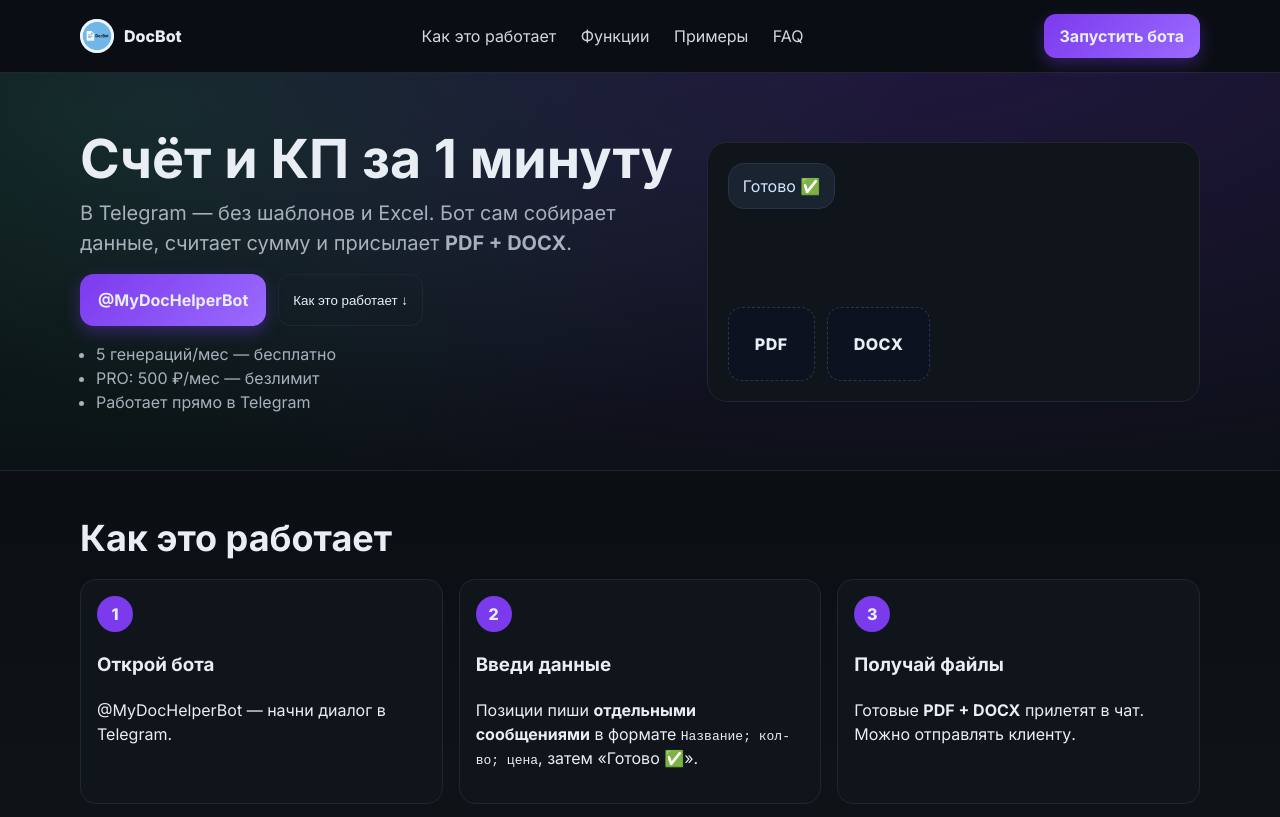
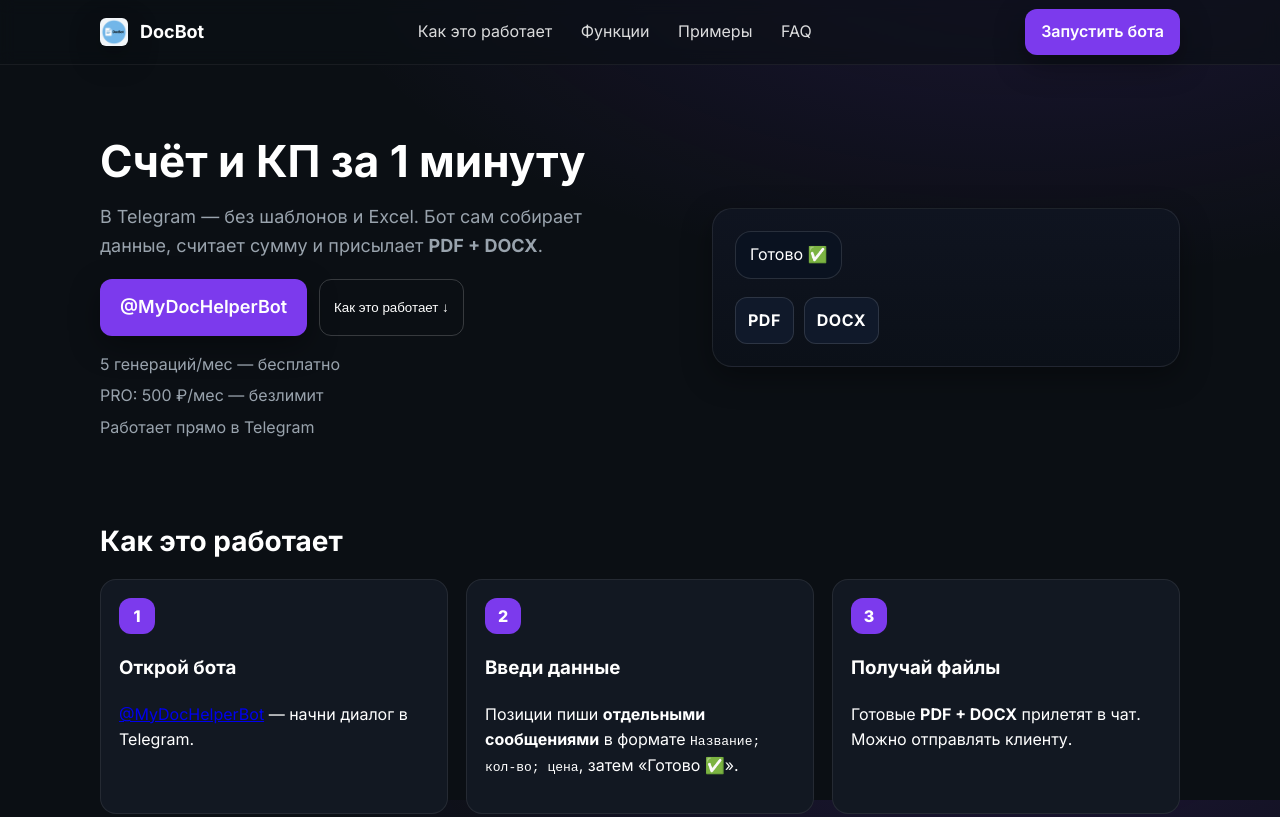
Before and after one commit to MyDocHelper/DocBot, a plain HTML site: page index.html in a window 1280 px wide. Shown: the top 817 px of the page. Drawn offline with Linux system fonts and the light colour scheme.

Commit message:
Update styles.css

```diff
--- a/styles.css
+++ b/styles.css
@@ -1,74 +1,103 @@
-/* Reset & base */
-*{box-sizing:border-box}html,body{margin:0;padding:0}
 :root{
-  --bg:#0b0f14; --panel:#10151b; --panel2:#0e1319;
-  --text:#e9eef5; --muted:#a7b0bc; --accent:#7c3aed; --accent2:#22c55e;
-  --stroke:#1f2630;
+  --bg:#0B0F14;
+  --card:#121822;
+  --muted:#99A3AD;
+  --text:#FFFFFF;
+  --accent:#7C3AED;
+  --accent-2:#22C55E;
+  --radius:16px;
+  --container:1120px;
+  --shadow:0 10px 30px rgba(0,0,0,.35);
 }
-body{font-family:Inter,system-ui,-apple-system,Segoe UI,Roboto,Arial,sans-serif;background:var(--bg);color:var(--text);line-height:1.5}
-a{color:var(--text);text-decoration:none}
-.container{width:min(1120px,92%);margin:0 auto}
-.row{display:flex;gap:16px;align-items:center;justify-content:space-between}
-.hide-mobile{display:block}.show-mobile{display:none}
+*{box-sizing:border-box}
+html,body{height:100%}
+body{
+  margin:0;
+  font-family:'Inter',system-ui,-apple-system,Segoe UI,Roboto,Ubuntu,'Helvetica Neue',Arial;
+  color:var(--text);
+  background:radial-gradient(1200px 600px at 80% -10%,rgba(124,58,237,.15),transparent 60%),var(--bg);
+  line-height:1.6;
+  scroll-behavior:smooth;
+}
+
+.container{max-width:var(--container);margin:0 auto;padding:0 20px}
+.row{display:flex;align-items:center;justify-content:space-between;gap:24px}
+
 /* Header */
-.site-header{position:sticky;top:0;z-index:40;background:rgba(11,15,20,.7);backdrop-filter: blur(10px);border-bottom:1px solid var(--stroke)}
-.header-row{padding:14px 0}
-.brand{display:flex;align-items:center;font-weight:800;gap:10px}
-.logo{width:34px;height:34px;border-radius:50%;background:#60a5fa;object-fit:cover}
-.nav a{padding:8px 10px;opacity:.9}
-.cta{background:linear-gradient(135deg,var(--accent),#9a6bff);padding:10px 16px;border-radius:12px;font-weight:700;box-shadow:0 6px 16px rgba(124,58,237,.35)}
-.cta:hover{transform:translateY(-1px)}
-/* Mobile menu */
-.burger{display:none;background:transparent;border:none;font-size:22px;color:var(--text)}
-.mobile-menu{display:none;flex-direction:column;gap:8px;padding:10px;border-top:1px solid var(--stroke);background:var(--panel)}
-.mobile-menu a{padding:10px 12px;border:1px solid var(--stroke);border-radius:10px}
+.site-header{position:sticky;top:0;z-index:50;background:rgba(11,15,20,.6);backdrop-filter:blur(8px);border-bottom:1px solid rgba(255,255,255,.06)}
+.header-row{min-height:64px}
+.brand{display:flex;align-items:center;gap:12px;color:var(--text);text-decoration:none;font-weight:700;font-size:18px}
+.logo{width:28px;height:28px;border-radius:6px;box-shadow:var(--shadow)}
+.nav a{color:var(--text);opacity:.85;text-decoration:none;margin:0 12px}
+.nav a:hover{opacity:1}
+.cta{background:var(--accent);color:#fff;text-decoration:none;border-radius:12px;padding:10px 16px;font-weight:600;display:inline-flex;align-items:center;gap:8px;box-shadow:var(--shadow)}
+.cta:hover{filter:brightness(1.05)}
+.cta-xl{font-size:18px;padding:14px 20px}
+.ghost{background:transparent;border:1px solid rgba(255,255,255,.18);color:#fff;border-radius:12px;padding:10px 14px;cursor:pointer}
+.burger{display:none;background:transparent;border:0;color:#fff;font-size:22px}
+.mobile-menu{display:none;flex-direction:column;gap:12px;padding:12px 20px;border-bottom:1px solid rgba(255,255,255,.06);background:rgba(11,15,20,.95)}
+.mobile-menu a{color:#fff;text-decoration:none}
+
 /* Hero */
-.hero{padding:56px 0;background:radial-gradient(1200px 500px at 70% -10%, rgba(124,58,237,.2), transparent), radial-gradient(800px 400px at 10% 10%, rgba(34,197,94,.15), transparent)}
-.hero-grid{display:grid;grid-template-columns:1.1fr .9fr;gap:24px;align-items:center}
-h1{font-size:clamp(32px,4.2vw,56px);line-height:1.1;margin:0 0 10px}
-.lead{font-size:clamp(16px,2.1vw,20px);color:var(--muted);margin:0 0 16px}
-.hero-cta{display:flex;gap:12px;flex-wrap:wrap}
-.cta-xl{padding:14px 18px;border-radius:14px}
-.ghost{background:transparent;border:1px solid var(--stroke);padding:10px 14px;border-radius:12px;color:var(--text)}
-.ticks{margin:16px 0 0;padding:0 0 0 16px;color:var(--muted)}
-.hero-art .mock{background:var(--panel);border:1px solid var(--stroke);border-radius:20px;padding:20px;min-height:260px;display:flex;flex-direction:column;justify-content:space-between}
-.bubble{align-self:flex-start;background:#1a2330;color:#d1e7ff;border:1px solid #263548;padding:10px 14px;border-radius:16px}
-.files{display:flex;gap:12px}
-.file{padding:24px 26px;border-radius:14px;background:#0d1220;border:1px dashed #2a3350;font-weight:800;letter-spacing:.5px}
-/* Steps */
-.how{padding:40px 0;border-top:1px solid var(--stroke);background:linear-gradient(180deg,transparent,rgba(255,255,255,.02))}
-h2{font-size:clamp(24px,3vw,36px);margin:0 0 14px}
-.steps{display:grid;grid-template-columns:repeat(3,1fr);gap:16px}
-.step{background:var(--panel);border:1px solid var(--stroke);border-radius:16px;padding:16px}
-.num{width:36px;height:36px;border-radius:50%;display:grid;place-content:center;background:var(--accent);font-weight:800;margin-bottom:8px}
-/* Features */
-.features{padding:30px 0}
-.grid-3{display:grid;grid-template-columns:repeat(3,1fr);gap:16px}
-.card{background:var(--panel2);border:1px solid var(--stroke);border-radius:16px;padding:16px}
-/* Gallery */
-.gallery{padding:30px 0}
-.gallery-row{display:grid;grid-template-columns:repeat(4,1fr);gap:10px}
-.gallery figure{margin:0;background:var(--panel);border:1px solid var(--stroke);border-radius:14px;overflow:hidden}
-.gallery img{width:100%;height:100%;display:block;object-fit:cover}
-.gallery figcaption{padding:8px 10px;color:var(--muted);font-size:14px}
+.hero{padding:64px 0 32px}
+.hero-grid{display:grid;grid-template-columns:1.1fr .9fr;gap:40px;align-items:center}
+.hero h1{font-size:44px;line-height:1.1;margin:8px 0 12px}
+.lead{font-size:18px;color:var(--muted);max-width:44ch}
+.hero-cta{display:flex;gap:12px;margin:18px 0 8px;flex-wrap:wrap}
+.ticks{padding:0;margin:16px 0 0;list-style:none;color:var(--muted)}
+.ticks li{margin:6px 0}
+.mock{background:linear-gradient(180deg,#0f1420,#0b1018);border:1px solid rgba(255,255,255,.08);border-radius:20px;padding:22px;box-shadow:var(--shadow)}
+.bubble{background:#0a1220;border:1px solid rgba(255,255,255,.12);display:inline-block;padding:10px 14px;border-radius:16px;margin-bottom:18px}
+.files{display:flex;gap:10px}
+.file{background:#10192a;border:1px solid rgba(255,255,255,.12);border-radius:12px;padding:10px 12px;font-weight:700;letter-spacing:.5px}
+
+/* Sections */
+section h2{font-size:28px;margin:0 0 16px}
+.how,.features,.gallery,.faq{padding:40px 0}
+.steps{display:grid;grid-template-columns:repeat(3,1fr);gap:18px}
+.step{background:var(--card);border:1px solid rgba(255,255,255,.08);border-radius:16px;padding:18px;min-height:164px}
+.step .num{width:36px;height:36px;border-radius:12px;background:var(--accent);display:grid;place-items:center;font-weight:800;margin-bottom:8px}
+.grid-3{display:grid;grid-template-columns:repeat(3,1fr);gap:18px}
+.card{background:var(--card);border:1px solid rgba(255,255,255,.08);border-radius:16px;padding:18px;min-height:148px}
+.card h3{margin:0 0 8px}
+
+/* Gallery (исправлено) */
+.gallery-row{display:grid;gap:18px}
+.gallery-row.two-cols{grid-template-columns:repeat(2,minmax(0,1fr))}
+figure{background:var(--card);border:1px solid rgba(255,255,255,.08);border-radius:16px;overflow:hidden;margin:0;display:flex;flex-direction:column}
+figure img{width:100%;height:auto;display:block}
+figcaption{padding:10px 12px;color:var(--muted);font-size:14px;border-top:1px solid rgba(255,255,255,.06)}
+
 /* CTA band */
-.cta-band{padding:28px 0;border-top:1px solid var(--stroke);border-bottom:1px solid var(--stroke);background:var(--panel)}
+.cta-band{padding:28px 0;border-top:1px solid rgba(255,255,255,.06);border-bottom:1px solid rgba(255,255,255,.06);background:linear-gradient(90deg,rgba(124,58,237,.18),rgba(34,197,94,.18))}
+.cta-band .row{gap:16px}
+
 /* FAQ */
-.faq{padding:30px 0}
-details{background:var(--panel);border:1px solid var(--stroke);padding:12px 14px;border-radius:12px;margin:10px 0}
+details{background:var(--card);border:1px solid rgba(255,255,255,.08);border-radius:12px;padding:12px 14px;margin:10px 0}
 summary{cursor:pointer;font-weight:600}
+
 /* Footer */
-.site-footer{padding:22px 0;border-top:1px solid var(--stroke)}
-.brand-mini{display:flex;align-items:center;gap:8px}
-.brand-mini img{width:22px;height:22px;border-radius:50%}
-.copy{color:var(--muted);font-size:14px}
+.site-footer{padding:28px 0;color:var(--muted)}
+.brand-mini{display:flex;align-items:center;gap:10px}
+.brand-mini img{width:22px;height:22px;border-radius:6px}
+
+/* Utilities */
+.hide-mobile{display:block}
+.show-mobile{display:none}
 
 /* Responsive */
 @media (max-width: 960px){
-  .hide-mobile{display:none}.show-mobile{display:block}
-  .burger{display:block}
-  .hero-grid{grid-template-columns:1fr}
-  .steps{grid-template-columns:1fr}
-  .grid-3{grid-template-columns:1fr}
-  .gallery-row{grid-template-columns:1fr 1fr}
+  .hero-grid{grid-template-columns:1fr;gap:26px}
+  .steps{grid-template-columns:1fr 1fr}
+  .grid-3{grid-template-columns:1fr 1fr}
+  .gallery-row.two-cols{grid-template-columns:1fr} /* на мобиле по одной карточке в строке */
+  .hide-mobile{display:none}
+  .show-mobile{display:block}
+  .burger{display:inline-block}
 }
+@media (max-width: 560px){
+  .hero{padding-top:32px}
+  .hero h1{font-size:32px}
+  .lead{font-size:16px}
+  .cta-xl{font-size:16px;padding:12px 16px}
+}
```
